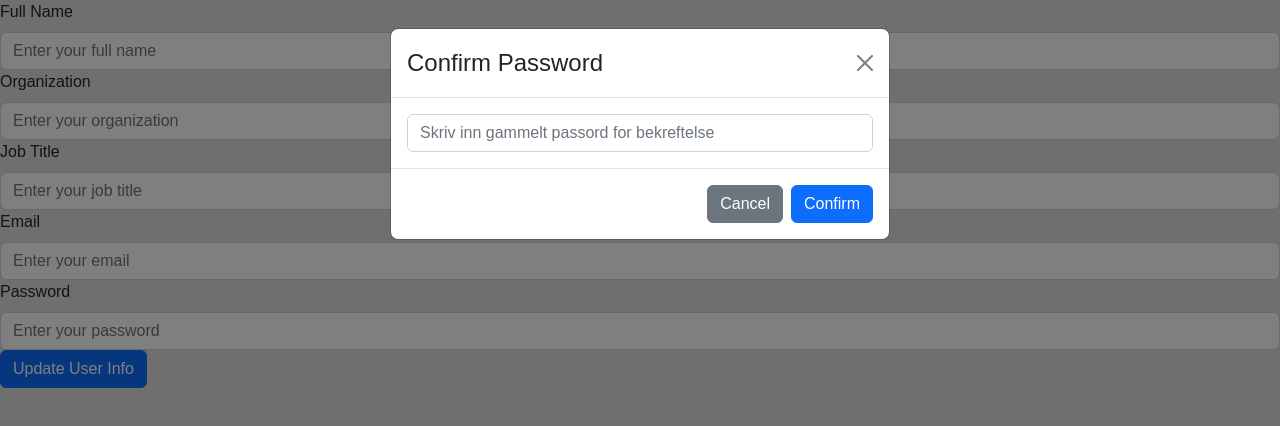
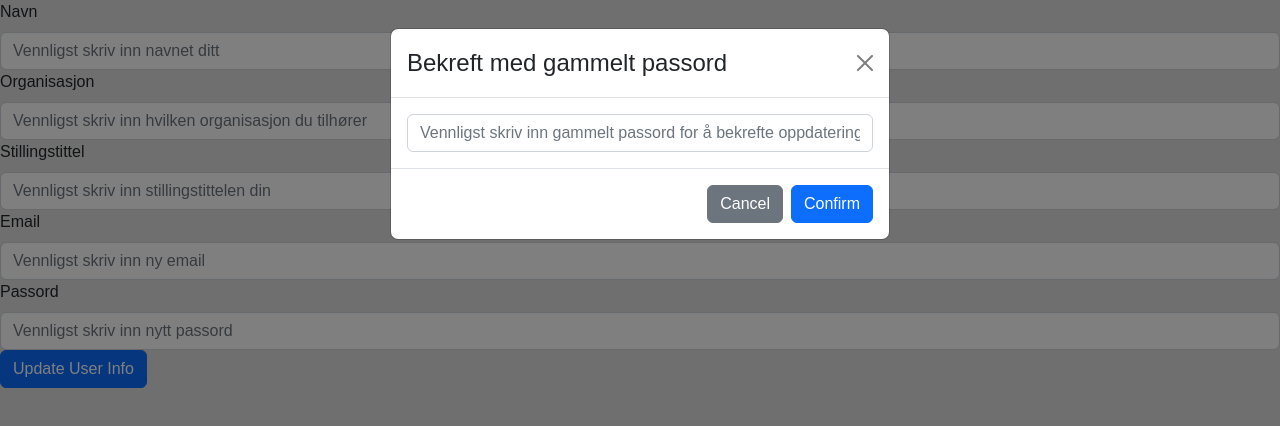
Before and after one commit to fielcool/app2000-gruppe13, a React (Create React App) app in the folder client/: page /UpdateUserInfoForm in a window 1280 px wide. Both pictures are taken after a click on the button "Update User Info". Shown: the top 426 px of the page. Built offline with nearby package versions, Linux system fonts and the light colour scheme.

Commit message:
modified:   client/src/ModalAlert.js 	modified:   client/src/UpdateUserInfoForm.js

```diff
--- a/client/src/ModalAlert.js
+++ b/client/src/ModalAlert.js
@@ -1,12 +1,12 @@
+import { Modal, Button } from "react-bootstrap";
 import React from "react";
-import { Modal, Button } from "react-bootstrap";
 
 export default function ModalAlert(props) {
   return (
     <div className="modal-div">
       <Modal show={props.show} onHide={props.close} className="modal-window">
         <Modal.Body>
-          {props.content}
+            Vennligst fyll inn alle felt
         </Modal.Body>
         <Modal.Footer>
           <Button
@@ -14,7 +14,7 @@ export default function ModalAlert(props) {
             onClick={props.close}
             className="modal-btn"
           >
-            {props.buttonText}
+            OK
           </Button>
         </Modal.Footer>
       </Modal>
--- a/client/src/UpdateUserInfoForm.js
+++ b/client/src/UpdateUserInfoForm.js
@@ -32,8 +32,6 @@ function UpdateUserInfoForm() {
 
   const handleUpdate = async () => {
     try {
-
-
       // Show password confirmation modal
       setShowModal(true);
     } catch (error) {
@@ -73,10 +71,10 @@ function UpdateUserInfoForm() {
       <Form>
         {/* Input fields for new user information */}
         <Form.Group>
-          <Form.Label>Full Name</Form.Label>
+          <Form.Label>Navn</Form.Label>
           <Form.Control
             type="text"
-            placeholder="Enter your full name"
+            placeholder="Vennligst skriv inn navnet ditt"
             name="navn"
             value={newUserInfo.navn}
             onChange={handleChange}
@@ -84,10 +82,10 @@ function UpdateUserInfoForm() {
         </Form.Group>
 
         <Form.Group>
-          <Form.Label>Organization</Form.Label>
+          <Form.Label>Organisasjon</Form.Label>
           <Form.Control
             type="text"
-            placeholder="Enter your organization"
+            placeholder="Vennligst skriv inn hvilken organisasjon du tilhører"
             name="organisasjon"
             value={newUserInfo.organisasjon}
             onChange={handleChange}
@@ -95,10 +93,10 @@ function UpdateUserInfoForm() {
         </Form.Group>
 
         <Form.Group>
-          <Form.Label>Job Title</Form.Label>
+          <Form.Label>Stillingstittel</Form.Label>
           <Form.Control
             type="text"
-            placeholder="Enter your job title"
+            placeholder="Vennligst skriv inn stillingstittelen din"
             name="stillingstittel"
             value={newUserInfo.stillingstittel}
             onChange={handleChange}
@@ -109,7 +107,7 @@ function UpdateUserInfoForm() {
           <Form.Label>Email</Form.Label>
           <Form.Control
             type="email"
-            placeholder="Enter your email"
+            placeholder="Vennligst skriv inn ny email"
             name="email"
             value={newUserInfo.email}
             onChange={handleChange}
@@ -117,10 +115,10 @@ function UpdateUserInfoForm() {
         </Form.Group>
 
         <Form.Group>
-          <Form.Label>Password</Form.Label>
+          <Form.Label>Passord</Form.Label>
           <Form.Control
             type="password"
-            placeholder="Enter your password"
+            placeholder="Vennligst skriv inn nytt passord"
             name="passord"
             value={newUserInfo.passord}
             onChange={handleChange}
@@ -136,12 +134,12 @@ function UpdateUserInfoForm() {
       {/* Modal for password confirmation */}
       <Modal show={showModal} onHide={() => setShowModal(false)}>
         <Modal.Header closeButton>
-          <Modal.Title>Confirm Password</Modal.Title>
+          <Modal.Title>Bekreft med gammelt passord</Modal.Title>
         </Modal.Header>
         <Modal.Body>
           <Form.Control
             type="password"
-            placeholder="Skriv inn gammelt passord for bekreftelse"
+            placeholder="Vennligst skriv inn gammelt passord for å bekrefte oppdatering"
             value={confirmPassword}
             onChange={handleConfirmPasswordChange}
           />
```
